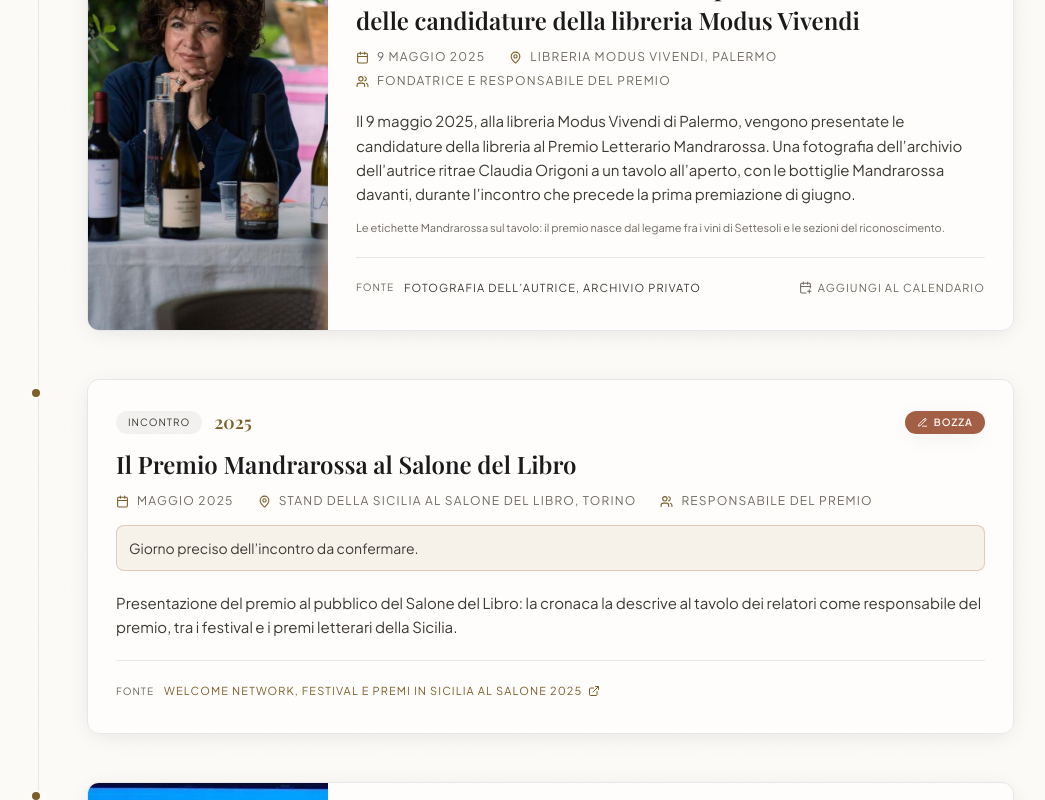
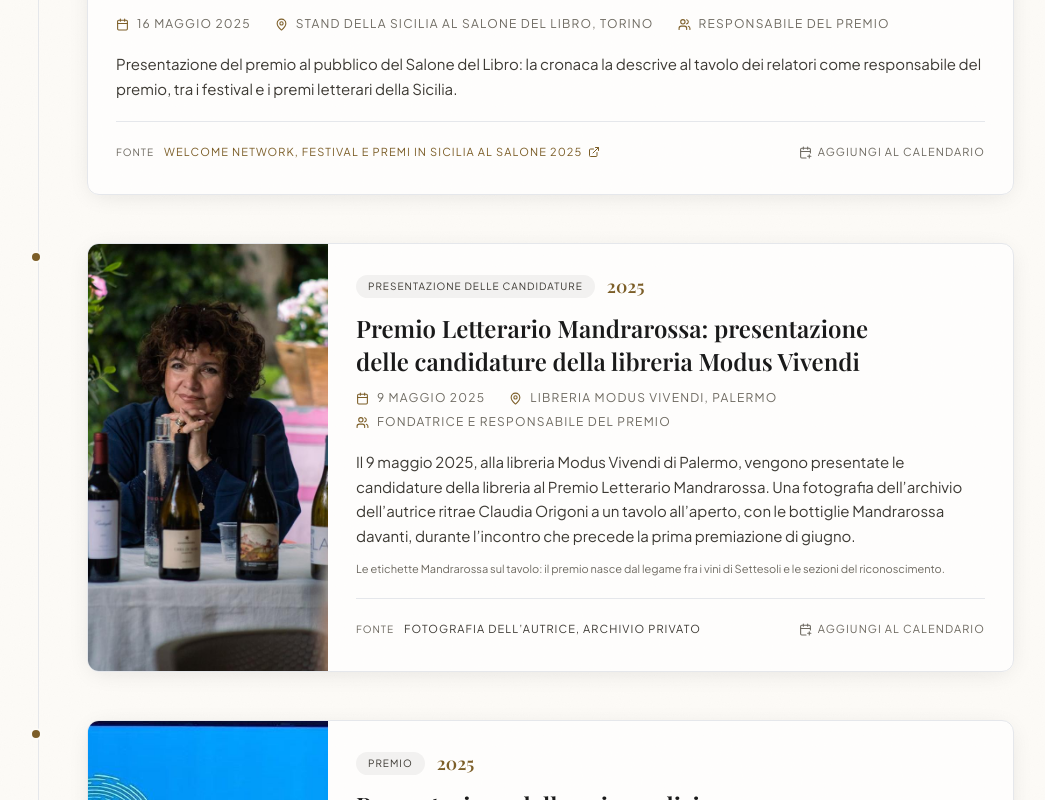
Before and after one commit to Alftakeaway/origoni-site, a React (Vite) app: page / in a window 1280 px wide. Shown: the part 6680-7480 px from the top of the page, without its empty margins (114-1159 px from the left). Built offline with nearby package versions, Linux system fonts and the light colour scheme.

Commit message:
fix: confirm Mandrarossa Turin event on 16 May 2025

```diff
--- a/src/data/events.js
+++ b/src/data/events.js
@@ -303,10 +303,9 @@ export const events = [
   },
   {
     id: 'salone-2025-premio',
-    sort: '2025-05-00',
-    wholeMonth: true,
+    sort: '2025-05-16',
     year: 2025,
-    dateLabel: { it: 'maggio 2025', en: 'May 2025' },
+    dateLabel: { it: '16 maggio 2025', en: '16 May 2025' },
     title: { it: 'Il Premio Mandrarossa al Salone del Libro', en: 'The Premio Mandrarossa at the Salone del Libro' },
     kind: { it: 'Incontro', en: 'Panel' },
     place: { it: 'Stand della Sicilia al Salone del Libro', en: 'Salone Internazionale del Libro, Turin — Sicilian pavilion' },
@@ -318,8 +317,6 @@ export const events = [
       en:
         'Presentation of the prize to the Salone del Libro audience: the coverage places her at the panel table as director of the prize, among the festivals and literary prizes of Sicily.',
     },
-    draft: true,
-    missingDetails: { it: "Giorno preciso dell’incontro da confermare.", en: "Exact event day awaiting confirmation." },
     sources: [
       {
         label: { it: 'Welcome Network, festival e premi in Sicilia al Salone 2025', en: 'Welcome Network, Sicilian festivals and prizes at the 2025 Salone' },
```
